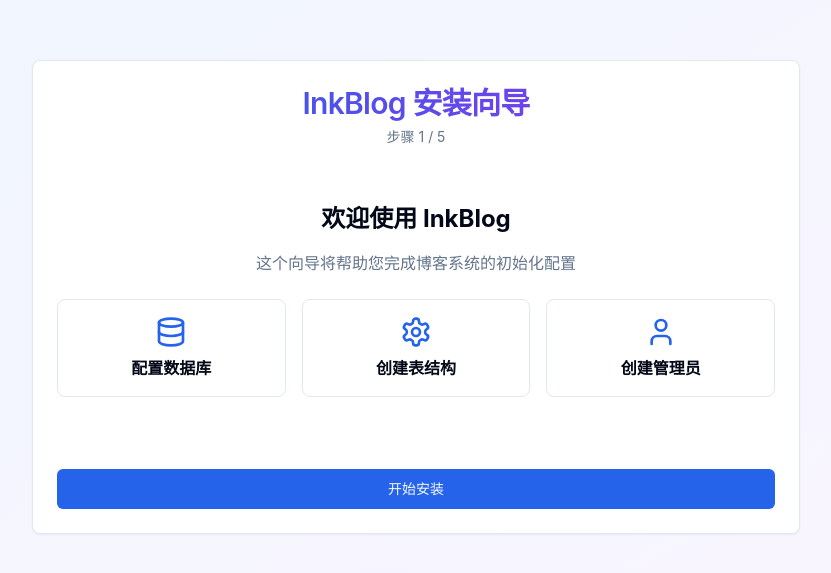
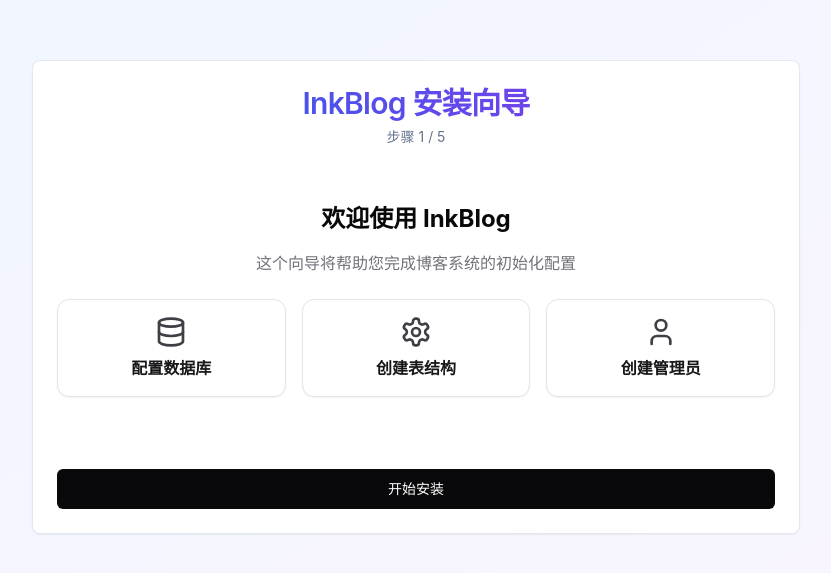
Before and after one commit to Dirinkbottle/InkBlog, a React (Vite) app in the folder frontend/blog/: page /install in a window 1280 px wide. Shown: the part 103-676 px from the top of the page, without its empty margins (224-1055 px from the left). Built offline with nearby package versions, Linux system fonts and the light colour scheme; no server answers.

Commit message:
style(install): refresh welcome step cards for white ui consistency

```diff
--- a/frontend/blog/src/pages/Install/WelcomeStep.jsx
+++ b/frontend/blog/src/pages/Install/WelcomeStep.jsx
@@ -6,26 +6,26 @@ export default function WelcomeStep({ onNext }) {
   return (
     <div className="space-y-4 animate-in">
       <div className="text-center py-8">
-        <h2 className="text-2xl font-bold mb-4">欢迎使用 InkBlog</h2>
-        <p className="text-muted-foreground mb-6">
+        <h2 className="mb-4 text-2xl font-bold text-zinc-950">欢迎使用 InkBlog</h2>
+        <p className="mb-6 text-zinc-500">
           这个向导将帮助您完成博客系统的初始化配置
         </p>
-        <div className="grid grid-cols-1 md:grid-cols-3 gap-4 mb-6">
-          <div className="p-4 border rounded-lg">
-            <Database className="h-8 w-8 mx-auto mb-2 text-primary" />
-            <p className="font-semibold">配置数据库</p>
+        <div className="mb-6 grid grid-cols-1 gap-4 md:grid-cols-3">
+          <div className="rounded-xl border border-zinc-200 bg-white p-4 shadow-sm">
+            <Database className="mx-auto mb-2 h-8 w-8 text-zinc-700" />
+            <p className="font-semibold text-zinc-900">配置数据库</p>
           </div>
-          <div className="p-4 border rounded-lg">
-            <Settings className="h-8 w-8 mx-auto mb-2 text-primary" />
-            <p className="font-semibold">创建表结构</p>
+          <div className="rounded-xl border border-zinc-200 bg-white p-4 shadow-sm">
+            <Settings className="mx-auto mb-2 h-8 w-8 text-zinc-700" />
+            <p className="font-semibold text-zinc-900">创建表结构</p>
           </div>
-          <div className="p-4 border rounded-lg">
-            <User className="h-8 w-8 mx-auto mb-2 text-primary" />
-            <p className="font-semibold">创建管理员</p>
+          <div className="rounded-xl border border-zinc-200 bg-white p-4 shadow-sm">
+            <User className="mx-auto mb-2 h-8 w-8 text-zinc-700" />
+            <p className="font-semibold text-zinc-900">创建管理员</p>
           </div>
         </div>
       </div>
-      <Button onClick={onNext} className="w-full">
+      <Button onClick={onNext} className="w-full bg-zinc-950 text-white hover:bg-zinc-800" aria-label="开始 InkBlog 安装流程">
         开始安装
       </Button>
     </div>
```
